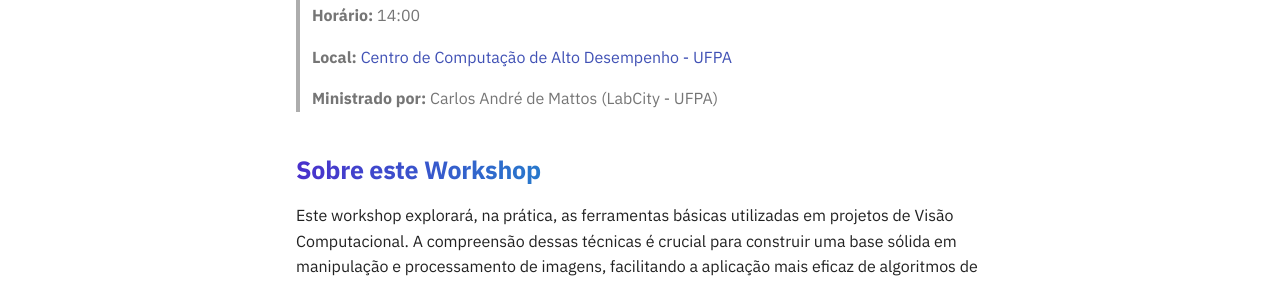
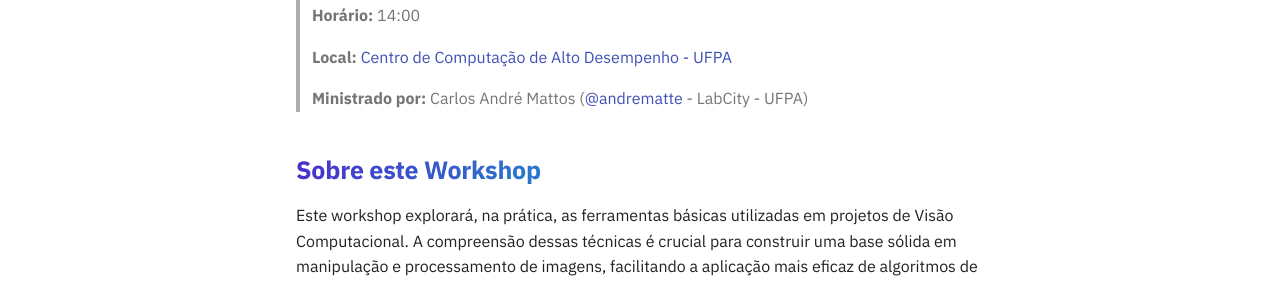
Before and after one commit to andrematte/workshop-opencv, an MkDocs documentation site: the page built from docs/index.md, in a window 1280 px wide and 900 px high, scrolled down 347 px. Shown: the part 172-453 px from the top of the window. Built offline with MkDocs 1.6.1 and Material for MkDocs 9.7.7, drawn with Linux system fonts in a browser that asks for light colours; emoji names are drawn with the system emoji font; plug-ins that fetch from the network failed and are left out; comment, search, counter and statistics services are not loaded.

Commit message:
Add link to github

```diff
--- a/docs/index.md
+++ b/docs/index.md
@@ -7,7 +7,7 @@
 
 > **Local:** [Centro de Computação de Alto Desempenho - UFPA](https://maps.app.goo.gl/BkW6Ry8ZRGAkagEs5)
 
-> **Ministrado por:** Carlos André de Mattos (LabCity - UFPA)
+> **Ministrado por:** Carlos André Mattos ([@andrematte](https://github.com/andrematte) - LabCity - UFPA)
 
 ## Sobre este Workshop
 Este workshop explorará, na prática, as ferramentas básicas utilizadas em projetos de Visão Computacional. A compreensão dessas técnicas é crucial para construir uma base sólida em manipulação e processamento de imagens, facilitando a aplicação mais eficaz de algoritmos de Machine Learning em projetos futuros.
```
